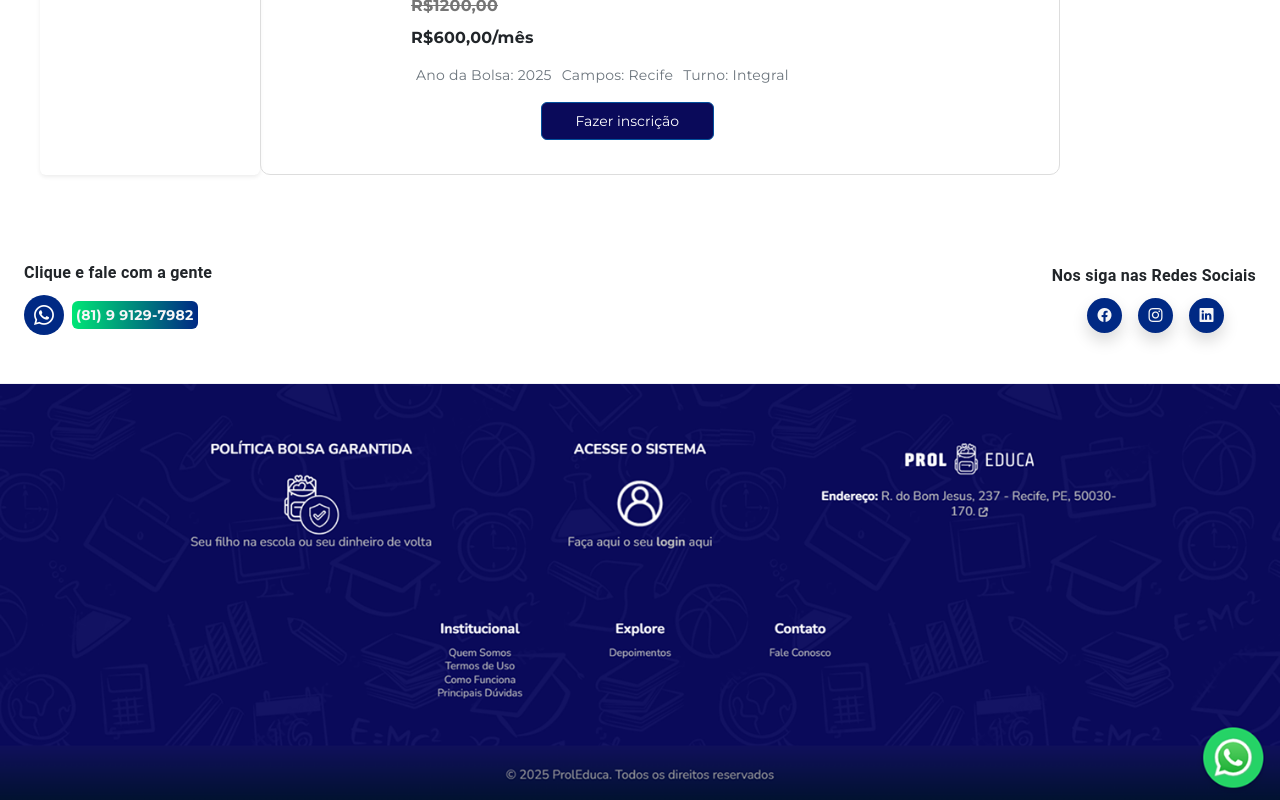
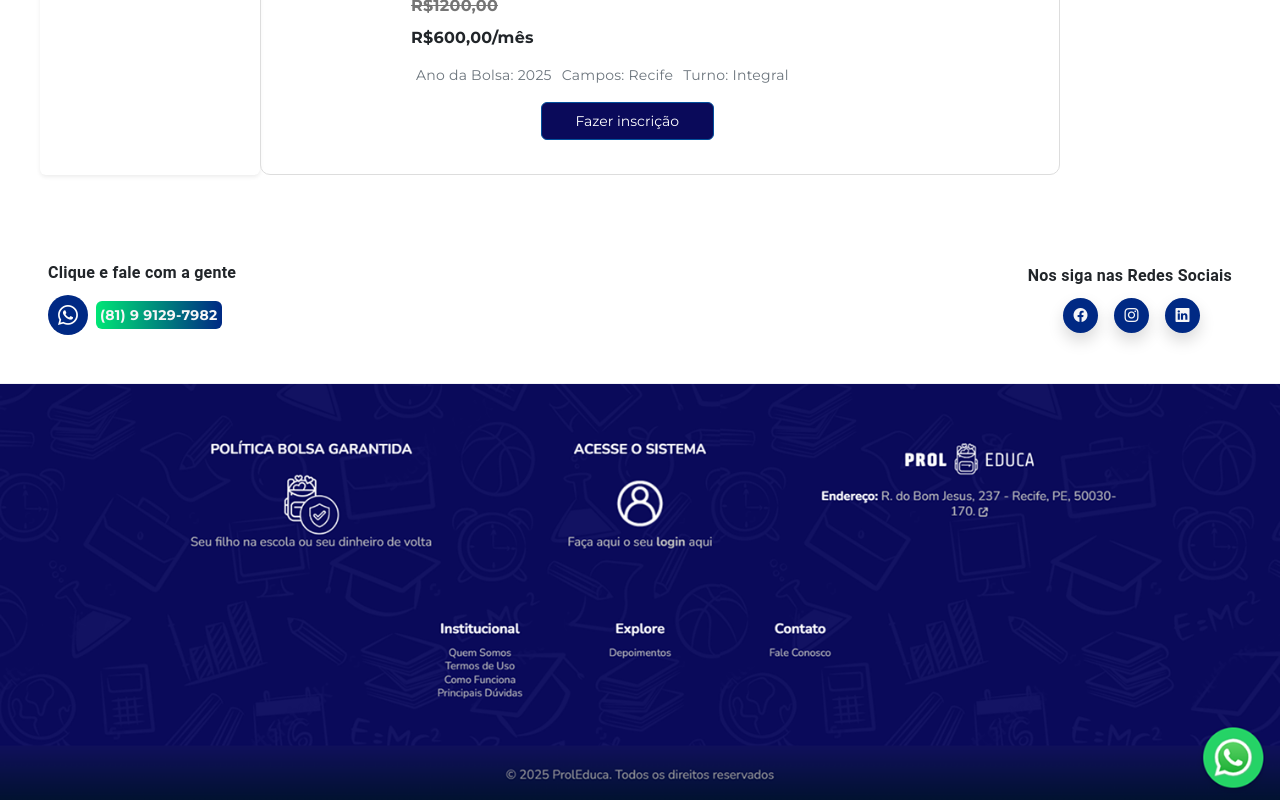
Before and after one commit to jessicamdsn/ProlEduca-TakeOff, an Angular app in the folder prol_educa_app/: page / in a window 1280 px wide. Shown: the part 1730-2530 px from the top of the page. Built offline with nearby package versions, Linux system fonts and the light colour scheme.

Commit message:
style(fix): changed component spacing

```diff
--- a/prol_educa_app/src/app/layout/contact-section/contact-section.component.html
+++ b/prol_educa_app/src/app/layout/contact-section/contact-section.component.html
@@ -1,7 +1,5 @@
 <div class="container-fluid py-5 px-4">
-  <div class="row justify-content-between align-items-center">
-
-
+  <div class="px-4 row justify-content-between align-items-center">
     <div class="col-md-6 text-center text-md-start mb-4 mb-md-0">
       <h5 class="fw-bold fs-6">Clique e fale com a gente</h5>
       <div
@@ -31,19 +29,25 @@
             class="bg-card text-white rounded-circle d-flex align-items-center justify-content-center shadow"
             style="width: 35px; height: 35px"
           >
-           <a href="https://www.facebook.com/proleduca/"> <i class="bi bi-facebook"></i></a>
+            <a href="https://www.facebook.com/proleduca/">
+              <i class="bi bi-facebook"></i
+            ></a>
           </div>
           <div
             class="bg-card text-white rounded-circle d-flex align-items-center justify-content-center shadow"
             style="width: 35px; height: 35px"
           >
-            <a href="https://www.instagram.com/proleduca/"><i class="bi bi-instagram"></i></a>
+            <a href="https://www.instagram.com/proleduca/"
+              ><i class="bi bi-instagram"></i
+            ></a>
           </div>
           <div
             class="bg-card text-white rounded-circle d-flex align-items-center justify-content-center shadow"
             style="width: 35px; height: 35px"
           >
-            <a href="https://www.linkedin.com/company/prol-educa/"><i class="bi bi-linkedin"></i></a>
+            <a href="https://www.linkedin.com/company/prol-educa/"
+              ><i class="bi bi-linkedin"></i
+            ></a>
           </div>
         </div>
       </div>
```
